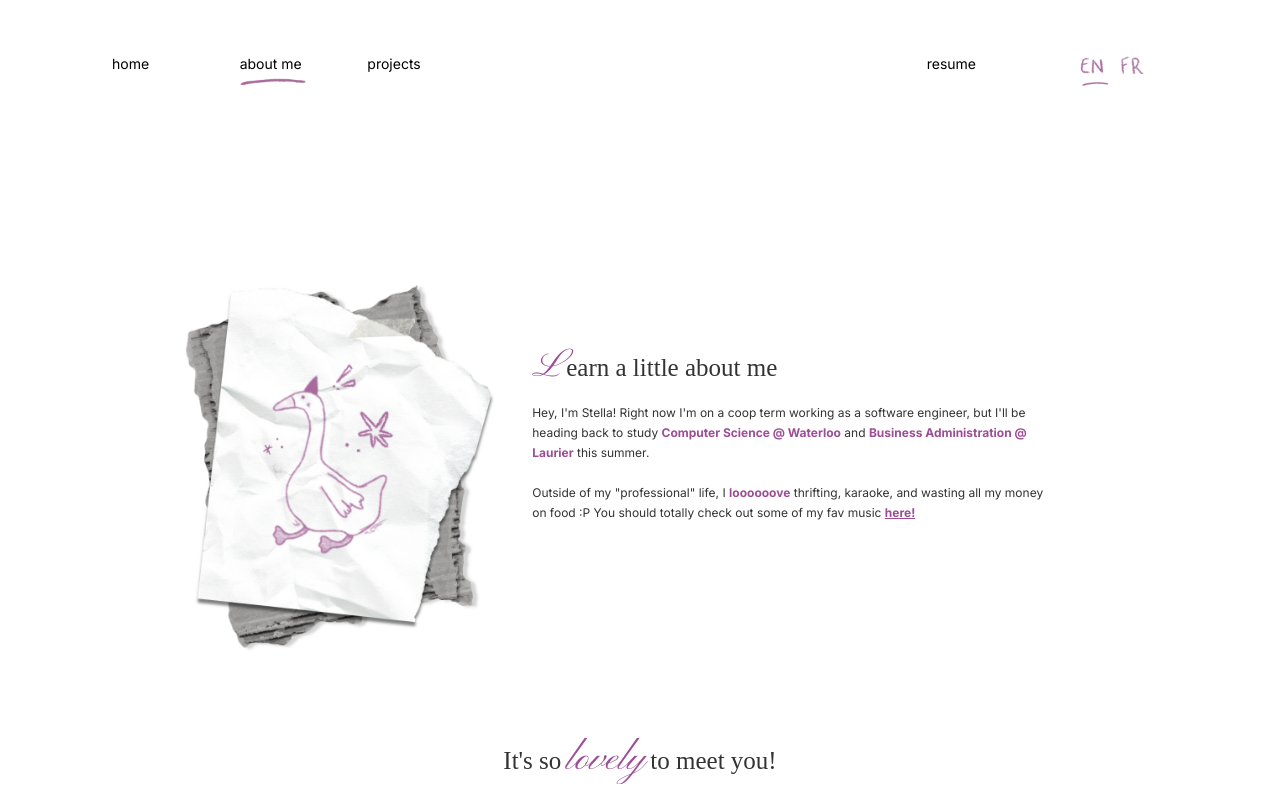
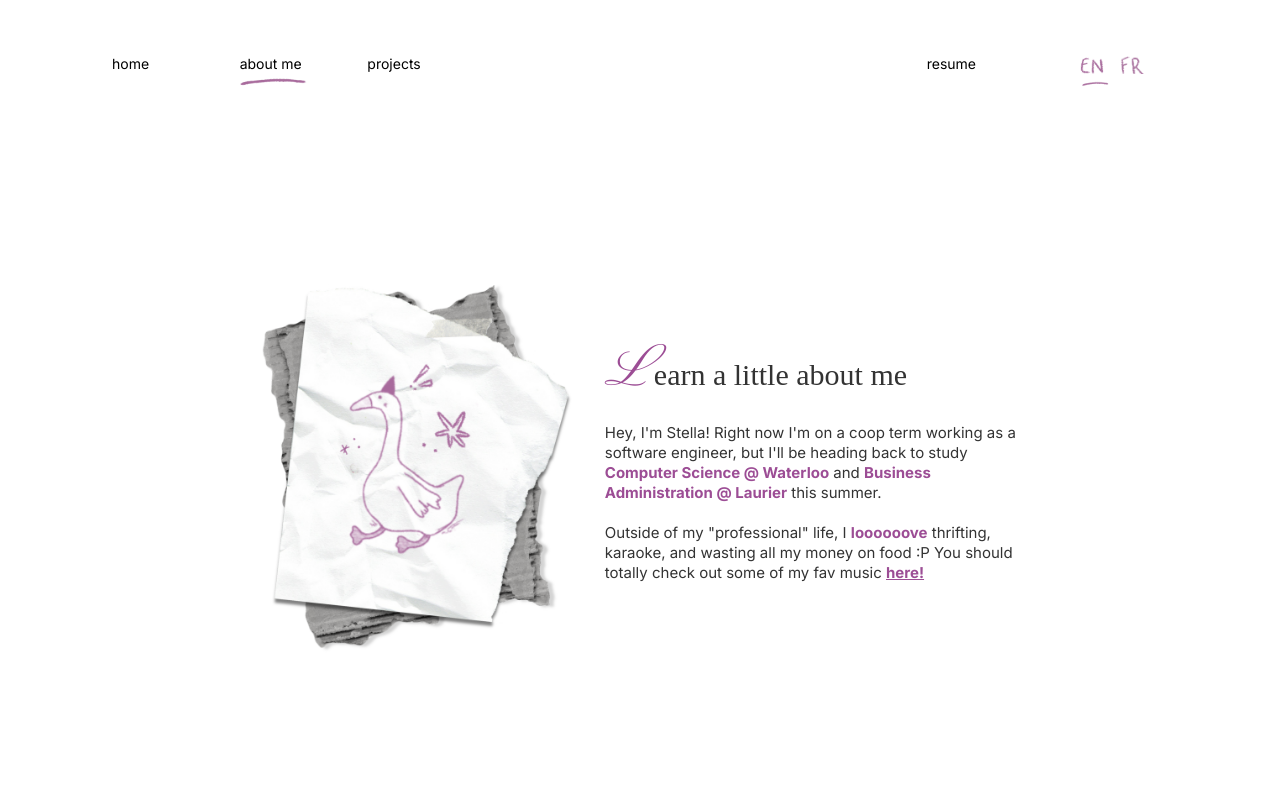
Before and after one commit to stelladeloreyy/personal-website, a React (Create React App) app: page /about in a window 1280 px wide. Shown: the top 793 px of the page. Built offline with nearby package versions, Linux system fonts and the light colour scheme; a web font is replaced by a local one.

Commit message:
Amendments to font sizing for pc"

```diff
--- a/src/pages/about/About.css
+++ b/src/pages/about/About.css
@@ -7,10 +7,14 @@ h1 {
     padding: 0px;
     margin-block: 0;
     font-family: "Pinyon Script", cursive;
-    font-size: 40px;
+    font-size: 60px;
     font-weight: 400;
     font-style: normal;
     color: #9c4d95;
+}
+
+.greeting-text h1 {
+    line-height: 85px;
 }
 
 h2 {
@@ -18,7 +22,7 @@ h2 {
     padding: 0;
     margin-block: 0;
     font-family: "STIX Two Text", serif;
-    font-size: 25px;;
+    font-size: 30px;;
     font-weight: 400;
     font-style: normal;
     color: #333333;
@@ -70,6 +74,7 @@ a:hover {
 
 .introduction-container p{
     font-family: "Inter";
+    font-size: 15px;
     color: #333333;
     line-height: 20px;
 }
@@ -81,7 +86,7 @@ a:hover {
 }
 
 .personal-photos-container img {
-    width: 60vw;
+    width: 55vw;
 }
 
 .introduction-container {
@@ -90,7 +95,8 @@ a:hover {
     justify-content: center;
     gap: 3%;
     margin-top: 8%;
-    margin-left: 14%;
+    margin-left: 20%;
+    margin-right: 5%;
 }
 
 .introduction-container img {
@@ -120,7 +126,7 @@ a:hover {
     justify-content: center;
     gap: 5px;
     align-items: baseline;
-    margin-top: 6%;
+    margin-top: 10%;
 }
 
 .job-experience {
--- a/src/pages/about/About.jsx
+++ b/src/pages/about/About.jsx
@@ -103,9 +103,6 @@ const ContactMe = ({ lang, setLang }) => {
                     )
                 }
             </div>
-            <div className="photos">
-
-            </div>
             <div className="footer">
                 <Footer lang={lang} />
             </div>
```
